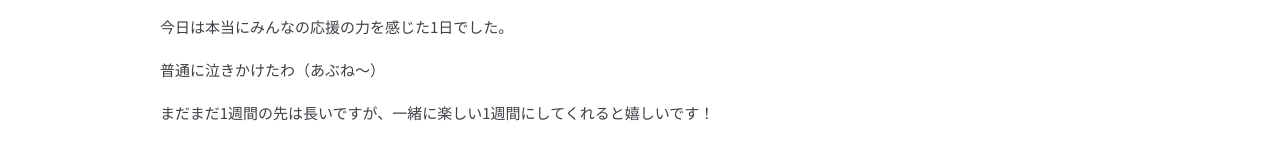
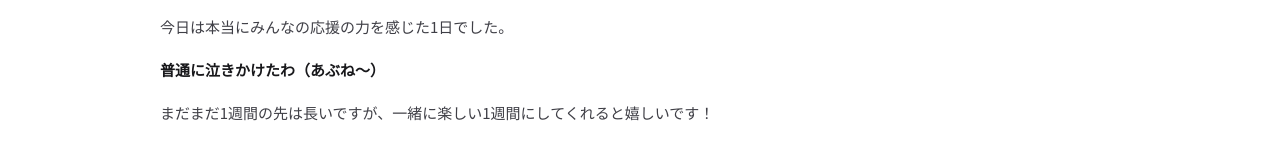
Before and after one commit to meme0524/hina-chi, an Astro site: page /blog/p/2026-11-17 in a window 1280 px wide. Shown: the part 1013-1159 px from the top of the page. Built offline with nearby package versions, Linux system fonts and the light colour scheme; Astro itself is replaced by a stand-in of ours.

Commit message:
feat: update blog post

```diff
--- a/src/content/blog/2026-11-17.md
+++ b/src/content/blog/2026-11-17.md
@@ -38,7 +38,7 @@ desc: "イベント初日"
 
 今日は本当にみんなの応援の力を感じた1日でした。
 
-普通に泣きかけたわ（あぶね～）
+**普通に泣きかけたわ（あぶね～）**
 
 まだまだ1週間の先は長いですが、一緒に楽しい1週間にしてくれると嬉しいです！
 
```
